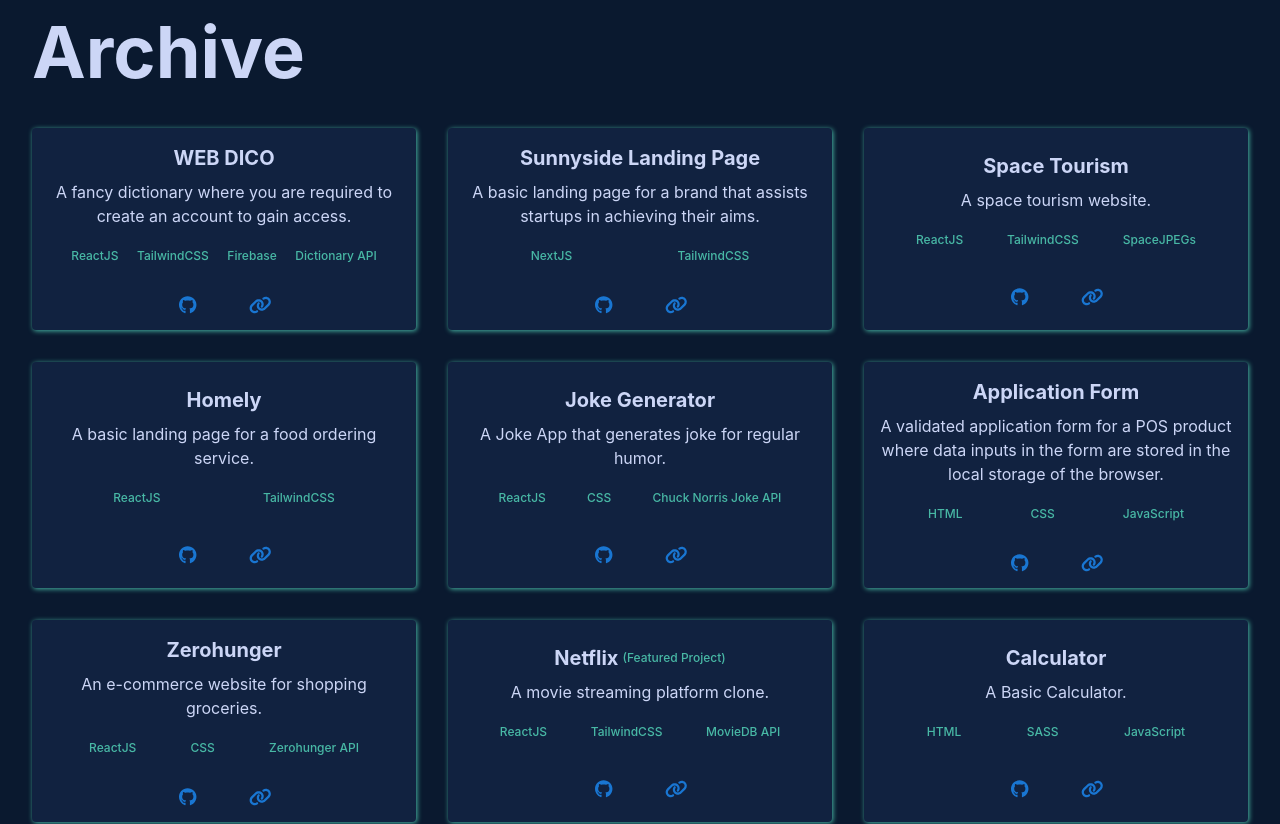
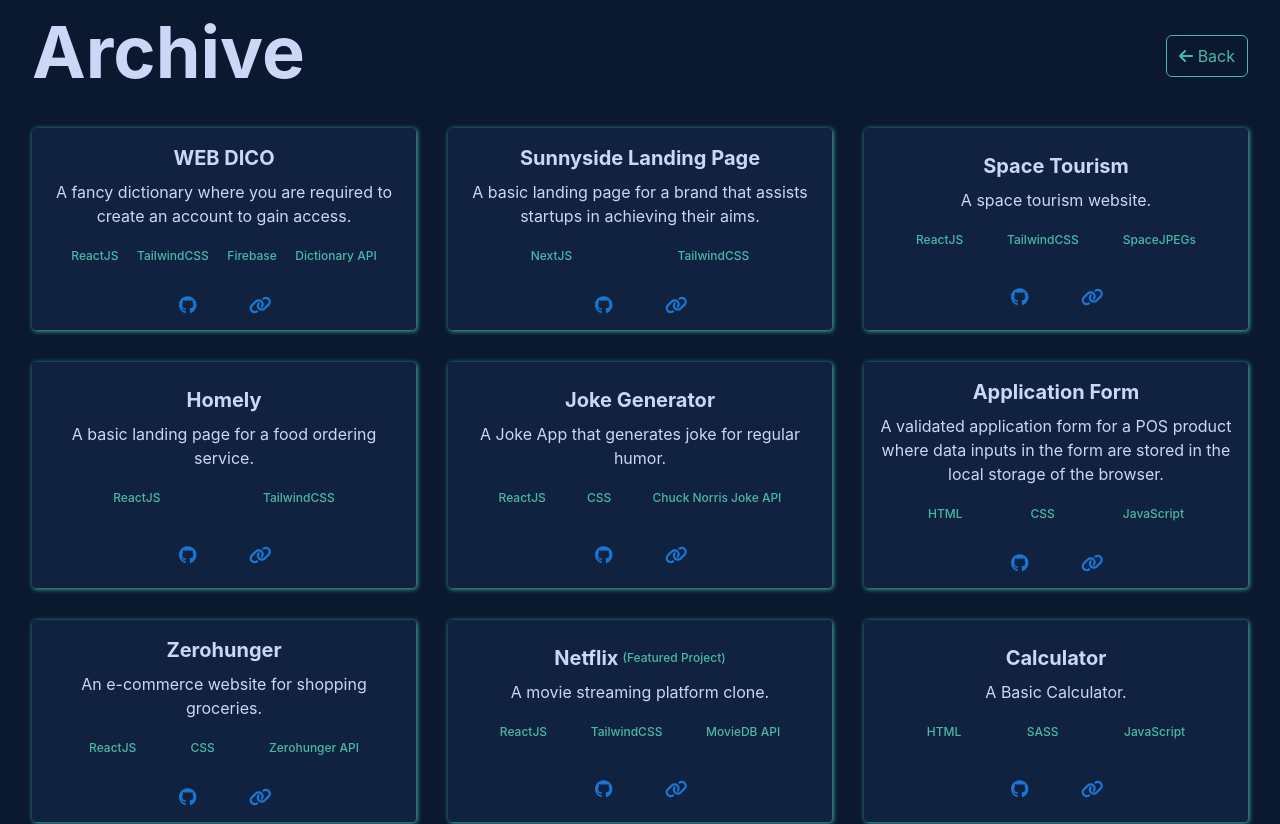
Before and after one commit to Omolaso/myPortfolio, a React (Create React App) app: page /archive in a window 1280 px wide. Shown: the top 824 px of the page. Built offline with nearby package versions, Linux system fonts and the light colour scheme.

Commit message:
added additional features

```diff
--- a/src/components/Archive.js
+++ b/src/components/Archive.js
@@ -17,11 +17,20 @@
   };
 
   return (
-    <main className="flex flex-col gap-8 min-h-screen bg-black py-4 px-8">
-      <header>
+    <main className="flex min-h-screen bg-black py-4 px-8 w-full">
+      <div className="flex flex-col gap-8 min-h-screen max-w-[100rem] mx-auto w-full">
+        <header className="flex items-center justify-between w-full">
           <h1 className="text-4xl md:text-7xl text-lightGrey font-bold mb-2">
             Archive
           </h1>
+          <button
+            onClick={() => back()}
+            title="Projects"
+            className="border border-lightGreen py-2 px-3 rounded-md text-lightGreen"
+            id="resume-btn"
+          >
+            <FontAwesomeIcon icon={faArrowLeft} /> Back
+          </button>
         </header>
 
         <section className="grid grid-cols-1 md:grid-cols-3 gap-8">
@@ -62,7 +71,10 @@
                   </h2>
                 </Typography>
 
-              <Typography variant="div" className="text-lightGrey text-center">
+                <Typography
+                  variant="div"
+                  className="text-lightGrey text-center"
+                >
                   <p> {item.description} </p>
                 </Typography>
 
@@ -76,7 +88,11 @@
               </CardContent>
 
               <CardActions className="flex items-center justify-center">
-              <a href={item.repoURL} target="_blank" rel="noopener noreferrer">
+                <a
+                  href={item.repoURL}
+                  target="_blank"
+                  rel="noopener noreferrer"
+                >
                   <Button size="large" title="GitHub">
                     <FontAwesomeIcon icon={faGithub} className="text-lg" />
                   </Button>
@@ -104,6 +120,7 @@
         >
           <FontAwesomeIcon icon={faArrowLeft} /> Back
         </button>
+      </div>
     </main>
   );
 };
--- a/src/components/Navs.js
+++ b/src/components/Navs.js
@@ -65,7 +65,6 @@
           animate="visible"
           className="hidden md:flex items-center justify-between flex-auto max-w-lg text-lightGrey text-sm font-medium"
         >
-          {/* <li> <a href='#home' className='hover:text-lightGreen hover:transition ease-in-out'> Home </a> </li> */}
           <motion.li variants={item}>
             <a
               href="#about"
@@ -92,7 +91,7 @@
           </motion.li>
           <motion.li variants={item}>
             <a
-              href="https://drive.google.com/file/d/1_huADRXvY8yR1UcFOant-7zLiNkFco52/view?usp=share_link"
+              href="https://drive.google.com/file/d/10bXG81gSHzPvjyPLYQMgspDTHrKMGLo_/view"
               target="_blank"
               rel="noopener noreferrer"
             >
```
Lines whose indentation alone changed are shown as unchanged.
